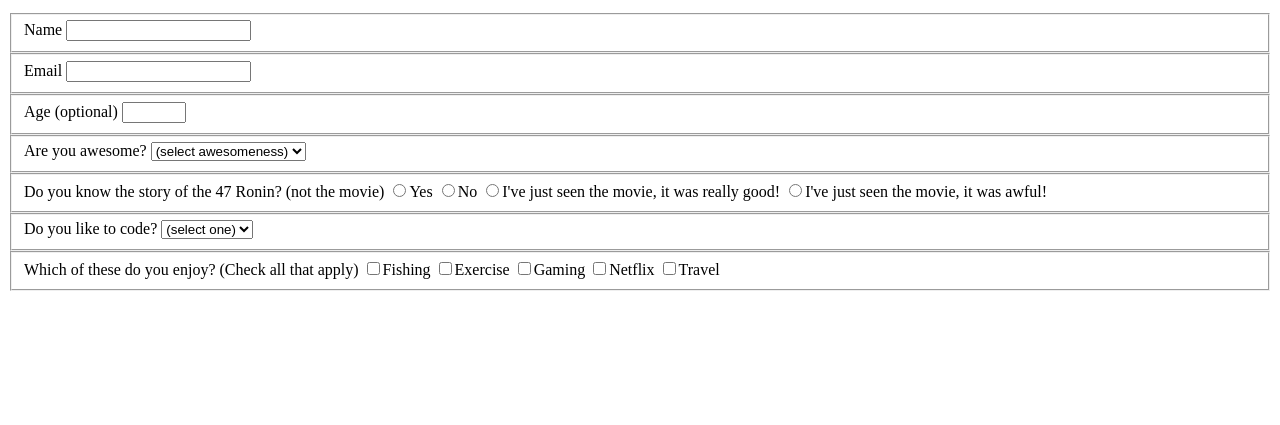
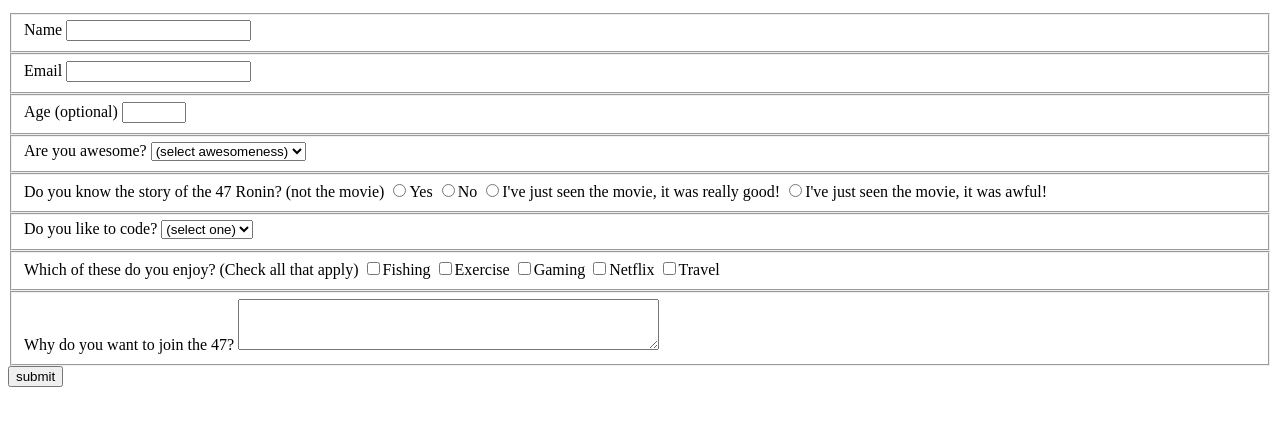
Before and after one commit to twan47/survey-form, a plain HTML site: page index.html in a window 1280 px wide. Shown: the part 101-526 px from the top of the page. Drawn offline with Linux system fonts and the light colour scheme.

Commit message:
added reasoning comments and submittion button

```diff
--- a/index.html
+++ b/index.html
@@ -55,6 +55,12 @@
             <input id="travel" type="checkbox" name="travel" class="inline" />Travel </input>
         </label>
     </fieldset>
+    <fieldset>
+        <label for="worthy">Why do you want to join the 47?
+            <textarea id="worthy" name="worthy" rows="3" cols="50" place="Enter your reasoning here..."></textarea>
+        </label>
+    </fieldset>
+    <input type="submit" value="submit"/>
     </form>
 </body>
 </html>
```
